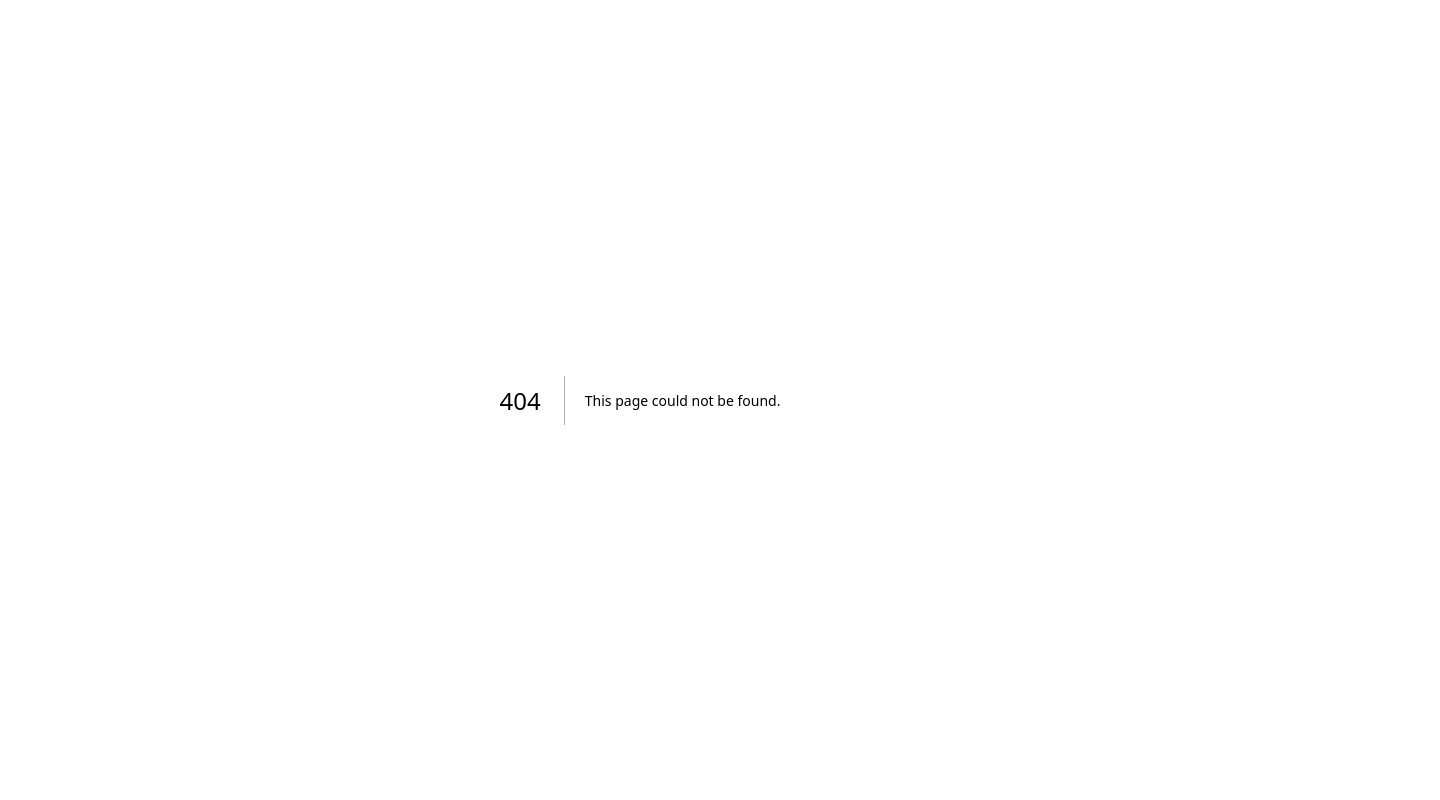
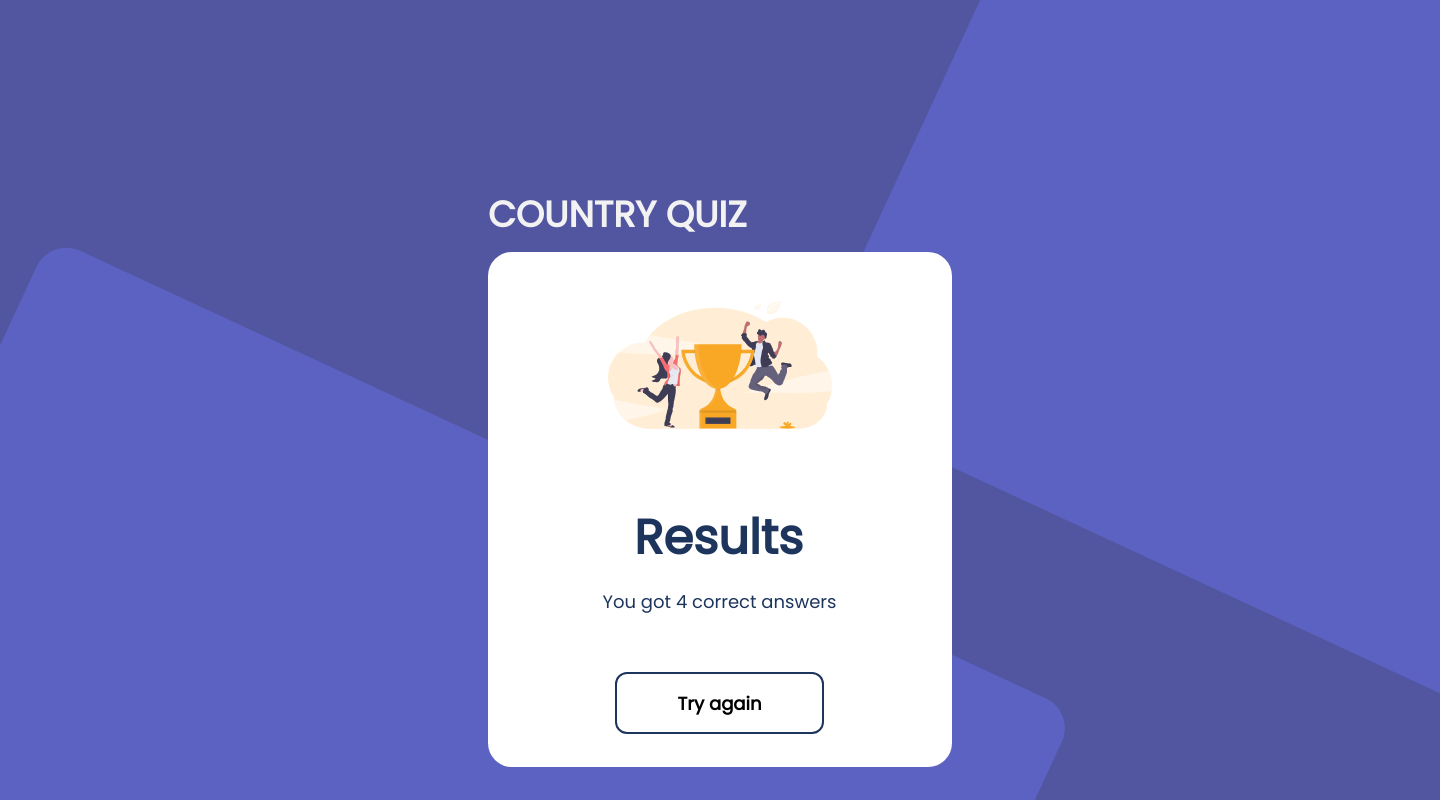
Before and after one commit to LokeshRatheee/countryquiz, a Next.js app: page /app/Result in a window 1280 px wide. Before the commit this address had no page. Shown: the whole page, 1440 px wide, since content can reach past the window. Built offline with nearby package versions, Linux system fonts and the light colour scheme.

Commit message:
for result component and add background image in css globel file .

```diff
--- /dev/null
+++ b/pages/app/Result.jsx
@@ -0,0 +1,37 @@
+import Image from "next/image";
+import styles from "@/styles/result.module.css"
+
+export default function Result() {
+  return (
+    <>
+    <div className="container">
+
+            <div className={styles.quizSection}>
+        <p className={styles.countryquiz}>COUNTRY QUIZ</p>
+
+        <div className={styles.quizblock}>
+        <Image
+       src="/assets/winner.svg"
+       alt= "winner image"
+       className={styles.winner}
+       width="238"
+       height="128"
+       />
+       <p className={styles.results}>Results</p>
+       <p className={styles.resultStatement}>You got 4 correct answers</p>
+       <button type="submit" className={styles.tryagain}><span className="tryagain" style={{width: "87px",
+height: "27px",
+left: "676px",
+top: "717px",
+fontFamily : 'Poppins',
+fontStyle: "normal",
+fontWeight: "600",
+fontSize: "18px",
+lineHeight: "27px"}}>Try again</span></button>
+
+        </div>
+    </div>
+    </div>
+    </>
+  )
+}
--- a/pages/index.js
+++ b/pages/index.js
@@ -1,7 +1,7 @@
 import Head from 'next/head'
 import Image from 'next/image'
 import { Inter } from 'next/font/google'
-import styles from '@/styles/Home.module.css'
+// import styles from '@/styles/Home.module.css'
 
 const inter = Inter({ subsets: ['latin'] })
 
--- a/styles/globals.css
+++ b/styles/globals.css
@@ -1,3 +1,30 @@
+
+* {
+  margin: 0;
+  padding: 0;
+}
+html,
+body {
+  max-width: 1440px;
+  width: 1440px;
+  height: 1090px;
+  margin: auto;
+  padding: 0px;
+  overflow-x: hidden;
+  background-image: url('/assets/background.png');
+  background-size: cover;
+  background-position: center center;
+  background-repeat: no-repeat;
+  height: 100vh;
+}
+
+
+@media (max-width: 768px) {
+  .background-image {
+    background-size: contain;
+  }
+}
+
 /* :root {
   --max-width: 1100px;
   --border-radius: 12px;
--- a/styles/quiz.module.css
+++ b/styles/quiz.module.css
@@ -1,12 +1,14 @@
+@import url('https://fonts.googleapis.com/css2?family=Poppins&display=swap');
+
 .img {
   position: absolute;
 }
 .quizSection {
   position: relative;
 }
-.quizSection p {
+.countryquiz{
   position: absolute;
-  width: 271px;
+  width: 291px;
   height: 54px;
   left: 488px;
   top: 188px;
--- /dev/null
+++ b/styles/result.module.css
@@ -0,0 +1,120 @@
+
+  @import url('https://fonts.googleapis.com/css2?family=Poppins&display=swap');
+.img {
+  position: absolute;
+}
+.quizSection {
+  position: relative;
+}
+.countryquiz{
+  position: absolute;
+  width: 291px;
+  height: 54px;
+  left: 488px;
+  top: 188px;
+  margin: 0;
+  font-family: "Poppins";
+  font-style: normal;
+  font-weight: 700;
+  font-size: 36px;
+  line-height: 54px;
+  /* identical to box height */
+
+  text-transform: uppercase;
+
+  color: #f2f2f2;
+}
+.quizblock {
+  position: absolute;
+  width: 464px;
+  height: 515px;
+  left: 488px;
+  top: 252px;
+  bottom: 296px;
+
+  background: #ffffff;
+  border-radius: 24px;
+}
+.winner{
+  position: absolute;
+  top: 49.02px;
+  bottom: 364.39px;
+  left: 113px;
+  right: 113px;
+}
+.results{
+  display: flex;
+  justify-content: center;
+  align-items: center;
+  text-transform: none;
+  position: absolute;
+width: 181px;
+height: 72px;
+left: 140px;
+top: 250px;
+bottom: 220px;
+right: 143px;
+margin: 0;
+font-family: 'Poppins';
+font-style: normal;
+font-weight: 700;
+font-size: 48px;
+line-height: 72px;
+/* identical to box height */
+
+
+color: #1D355D;
+
+}
+.resultStatement{
+  display: flex;
+  justify-content: center;
+  align-items: center;
+/* text-align: center; */
+position: absolute;
+width: 247px;
+height: 54px;
+left: 108px;
+top: 322px;
+bottom: 166px;
+right: 108px;
+font-family: 'Poppins';
+font-style: normal;
+font-weight: 400;
+font-size: 18px;
+line-height: 27px;
+margin: 0px;
+color: #1D355D;
+}
+.tryagain{
+
+box-sizing: border-box;
+
+position: absolute;
+width: 209px;
+height: 62px;
+left: 127px;
+/* top: 477px; */
+bottom: 33px;
+right: 128px;
+background: transparent;
+border: 2px solid #1D355D;
+border-radius: 12px
+}
+.tryagaintext{
+  position: absolute;
+width: 87px;
+height: 27px;
+left: 676px;
+top: 717px;
+
+font-family: 'Poppins';
+font-style: normal;
+font-weight: 600;
+font-size: 22px;
+line-height: 27px;
+/* identical to box height */
+
+
+color: #1D355D;
+}
```
Also changed, not shown: pages/app/Quiz.jsx (+2 -9 lines), public/assets/winner.svg (added).
